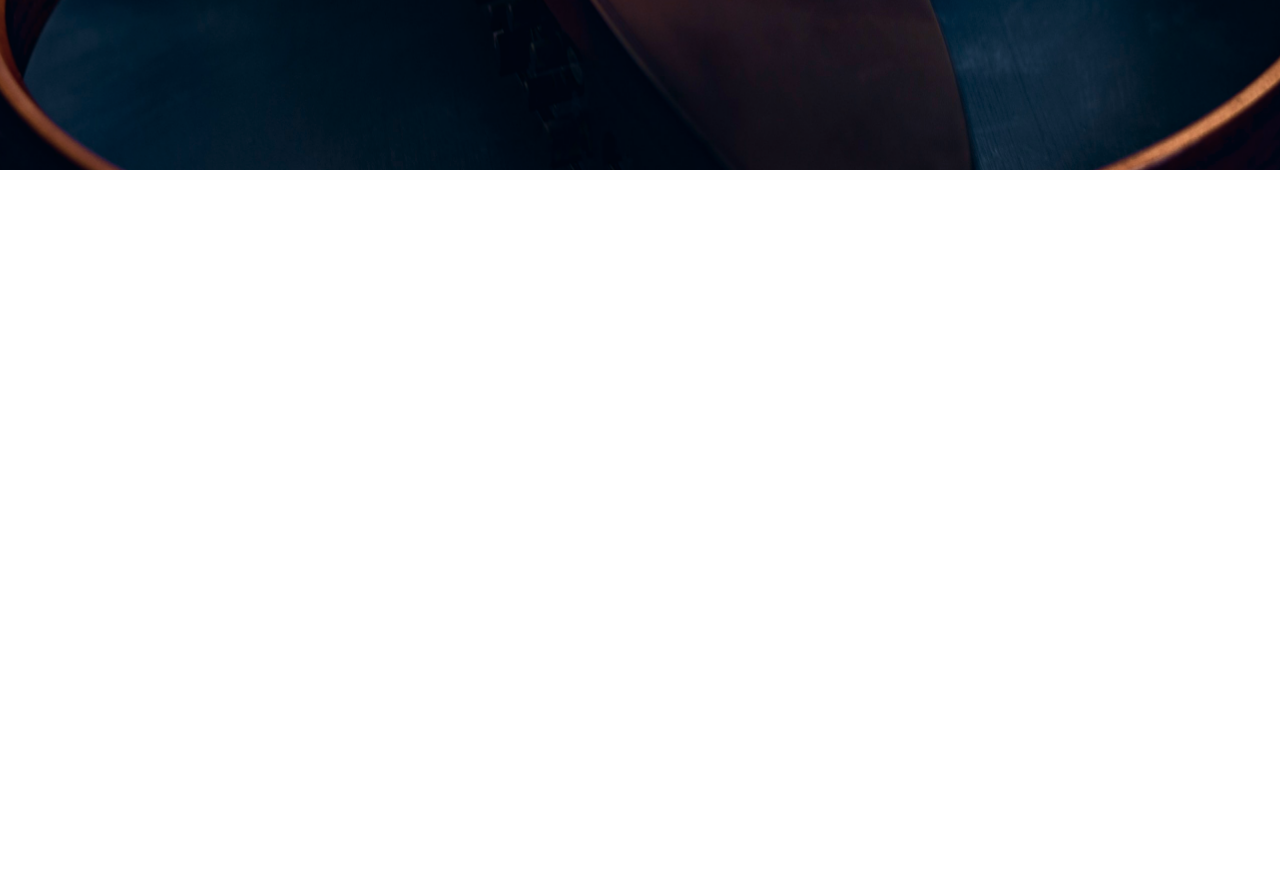
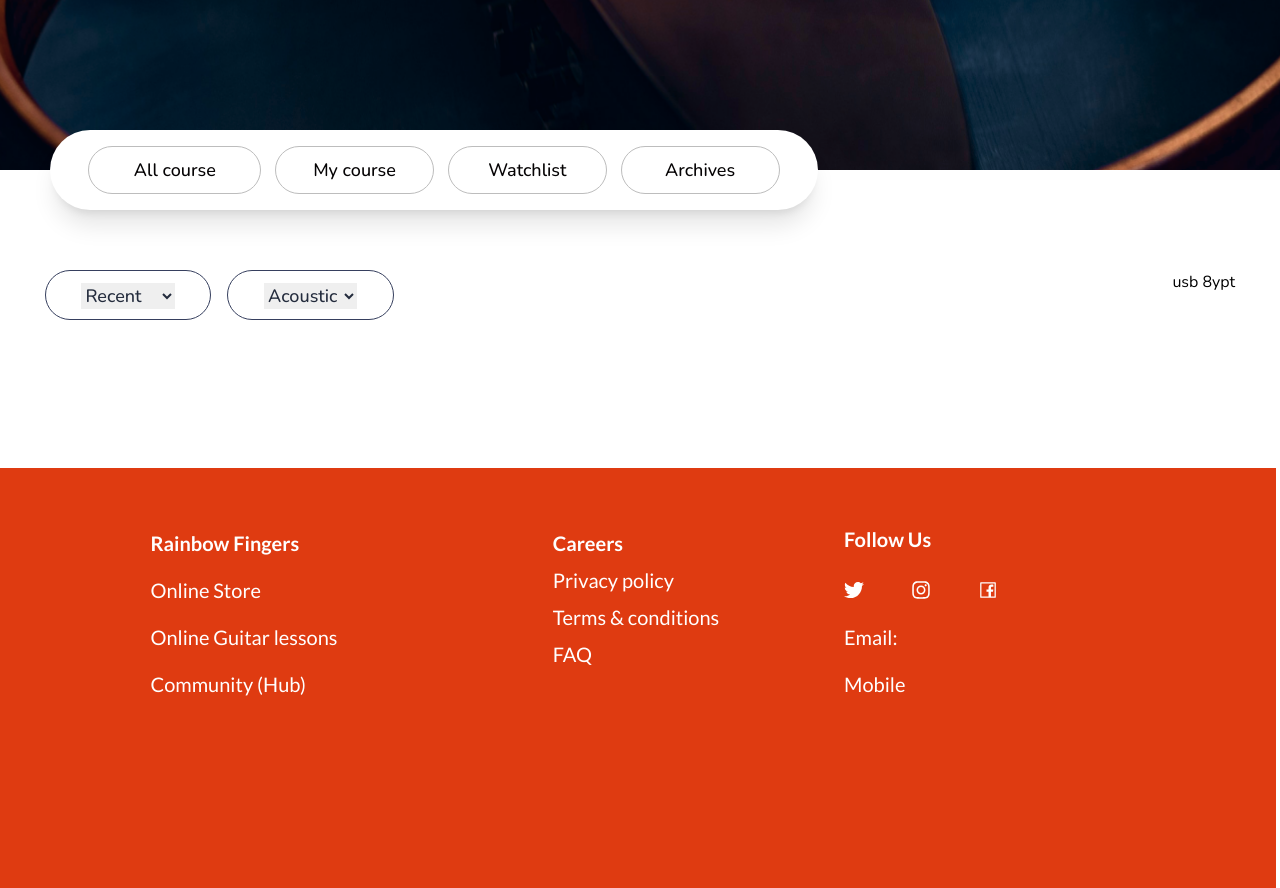
Before and after one commit to SamuelOgbonnaeze/rainbow-fingers, a Next.js app: page /Store in a window 1280 px wide. Shown: the part 400-1288 px from the top of the page. Before the commit the page ends 800 px from the top, so only its background shows below. Built offline with nearby package versions, Linux system fonts and the light colour scheme.

Commit message:
Daily commit

```diff
--- a/components/StorePage/StoreCourses.jsx
+++ b/components/StorePage/StoreCourses.jsx
@@ -0,0 +1,59 @@
+import React from 'react'
+
+
+const StoreCourses = () => {
+    return (
+        <div>
+            {/* course categories */}
+            <div className=' w-full lg:w-[60%] h-[80px] rounded-[100px] flex items-center  lg:ml-[50px] mt-[-40px] bg-white shadow-xl ' >
+                <div className='w-[90%] h-[60%] flex justify-between mx-auto text-center ' >
+                    <button className='w-[25%] h-full rounded-[60px] md:py-3 md:px-6 gap-[10px] border-solid border-[1px] border-[#BDBDBD] hover:bg-[#DF3B11] text-[#050304] hover:text-white  '>
+                        <span className='text-center font-nunito font-medium -tracking-[-2%] text-[12px] md:text-[16px] lg:text-[18px] leading-[12px] md:leading-[16px] lg:leading-[20px]  '>All course</span>
+                    </button>
+                    <button className='w-[23%] h-full rounded-[60px] md:py-3 md:px-6 gap-[10px] border-solid border-[1px] border-[#BDBDBD] hover:bg-[#DF3B11] text-[#050304] hover:text-white  '>
+                        <span className='text-center font-nunito font-medium -tracking-[-2%] text-[12px] md:text-[16px] lg:text-[18px] leading-[12px] md:leading-[16px] lg:leading-[20px]  '>My course</span>
+                    </button>
+                    <button className='w-[23%] h-full rounded-[60px] md:py-3 md:px-6 gap-[10px] border-solid border-[1px] border-[#BDBDBD] hover:bg-[#DF3B11] text-[#050304] hover:text-white  '>
+                        <span className='text-center font-nunito font-medium -tracking-[-2%] text-[12px] md:text-[16px] lg:text-[18px] leading-[12px] md:leading-[16px] lg:leading-[20px]  '>Watchlist</span>
+                    </button>
+                    <button className='w-[23%] h-full rounded-[60px] md:py-3 md:px-6 gap-[10px] border-solid border-[1px] border-[#BDBDBD] hover:bg-[#DF3B11] text-[#050304] hover:text-white  '>
+                        <span className='text-center font-nunito font-medium -tracking-[-2%] text-[12px] md:text-[16px] lg:text-[18px] leading-[12px] md:leading-[16px] lg:leading-[20px]  '>Archives</span>
+                    </button>
+                </div>
+            </div>
+            {/* sorting section */}
+            <div className='w-[93%] flex justify-between mt-[60px] mx-auto text-center'>
+                {/* Left side */}
+                <div className=' w-[35%] flex gap-4 items-center' >
+                    {/* Views */}
+                    <div className='w-[40%] h-[50px] rounded-[60px] border-solid border-[1px] border-[#363F5E] px-6 py-3 gap-[8px] hover:shadow-xl ' >
+                        <div className='w-[80%] mx-auto font-nunito font-medium text-[#242C3D] text-[14px] md:text-[16px] lg:text-[18px] leading-3 md:leading-4 lg:leading-[20px] -tracking-[2%] '>
+                            <select className='w-full' name="cars" id="cars">
+                                <option value="recent">Recent</option>
+                                <option value="mostviewed">Most Viewed</option>
+                            </select>
+                        </div>
+                    </div>
+                    {/* Guitar types */}
+                    <div className='w-[40%] h-[50px] rounded-[60px] border-solid border-[1px] border-[#363F5E] px-6 py-3 gap-[8px] hover:shadow-xl ' >
+                    <div className='w-[80%] mx-auto font-nunito font-medium text-[#242C3D] text-[14px] md:text-[16px] lg:text-[18px] leading-3 md:leading-4 lg:leading-[20px] -tracking-[2%] '>
+                            <select className='w-full' name="guitar" id="guitar">
+                                <option value="acoustic">Acoustic Guitar</option>
+                                <option value="electric">Electric Guitar</option>
+                                <option value="bass">Bass Guitar</option>
+                            </select>
+                        </div>
+                    </div>
+                </div>
+                {/* Left side ends */}
+
+                {/* Right side */}
+                <div>usb 8ypt
+
+                </div>
+            </div>
+        </div>
+    )
+}
+
+export default StoreCourses
--- /dev/null
+++ b/components/StorePage/StoreFooter.jsx
@@ -0,0 +1,52 @@
+import React from 'react'
+import Link from 'next/link'
+import { FaTwitter, FaInstagram } from 'react-icons/fa'
+import { AiOutlineFacebook } from 'react-icons/ai'
+
+const StoreFooter = () => {
+    return (
+        <div className='mt-[700px] md:mt-[1000px] lg:mt-[148px] w-full h-[420px] -ml-[4px] bg-[#DF3B11] text-white'>
+            <div className='grid grid-cols-2 md:grid-cols-3 gap-6  w-full mx-auto justify-between pt-[65px] px-16'>
+                {/* 1st column */}
+                <div className='flex  flex-col  h-[163px]  font-lato font-normal text-[16px] lg:text-[20px] leading-[20.5px] mx-auto'>
+                    <p className='w-full h-[20px] font-semibold'>Rainbow Fingers</p>
+                    <p className='w-full h-[20px] mt-[27px]'>Online Store</p>
+                    <p className='w-full h-[20px] mt-[27px]'>Online Guitar lessons</p>
+                    <p className='w-full h-[20px] mt-[27px]'>Community (Hub)</p>
+                </div>
+                {/* 2nd column */}
+                <div className='flex flex-col  h-[163px] font-lato font-normal text-[16px] lg:text-[20px] leading-[20.5px] mx-auto'>
+                    <p className='w-full h-[20px] font-semibold'>Careers</p>
+                    <p className='w-full h-[20px] mt-[17px]'>Privacy policy</p>
+                    <p className='w-full h-[20px] mt-[17px] '>Terms & conditions</p>
+                    <p className='w-full h-[20px] mt-[17px] '>FAQ</p>
+                </div>
+                {/* 3rd column */}
+                <div className='flex flex-col col-span-1 h-[163px] font-lato font-normal text-[16px] lg:text-[20px] leading-[20.5px] mt-2 md:mt-0 '>
+                    <p className='w-full h-[20px] font-semibold leading-[13.5px]'>Follow Us</p>
+                    <span className='w-[74px] md:w-[154px] mt-[27px] flex justify-between'>
+                        <Link href='/'>
+                            <FaTwitter
+                                size={20}
+                            />
+                        </Link>
+                        <Link href='/'>
+                            <FaInstagram
+                                size={20}
+                            />
+                        </Link>
+                        <Link href='/'>
+                            <AiOutlineFacebook
+                                size={20}
+                            />
+                        </Link>
+                    </span>
+                    <p className='w-full h-[20px] mt-[27px] '>Email:</p>
+                    <p className='w-full h-[20px] mt-[27px] '>Mobile</p>
+                </div>
+            </div>
+        </div>
+    )
+}
+
+export default StoreFooter
--- a/components/StorePage/StoreNav.jsx
+++ b/components/StorePage/StoreNav.jsx
@@ -9,11 +9,11 @@ import Logo from '@/public/images/logo.png'
 import Namechip from '@/public/images/Namechip.png'
 
 const Nav = () => {
-  const [lessonnav, setLessonNav] = useState(false)
+  const [storenav, setStoreNav] = useState(false)
 
 
   const handleNav = () => {
-    setLessonNav(!lessonnav);
+    setStoreNav(!storenav);
   }
 
 
@@ -22,7 +22,7 @@ const Nav = () => {
     <div className='absolute w-full h-[113px] text-white z-10'>
 
 
-      <div className={lessonnav ? ' h-full mx-auto flex items-center justify-between' : ' w-full h-full items-center justify-between flex'}>
+      <div className={storenav ? ' h-full mx-auto flex items-center justify-between' : ' w-full h-full items-center justify-between flex'}>
         {/* nav logo */}
         <div className='ml-2  md:ml-6 lg:ml-[100px]'>
           <Link href='/' className='flex items-center ml-4'>
@@ -35,12 +35,12 @@ const Nav = () => {
         </div>
         {/* Toggle button */}
         <div className='block lg:hidden items-center text-black'>
-          <Link href='/Lessons' >
-            {lessonnav ? <AiOutlineClose onClick={handleNav} size={20} className='z-20 mr-24 hover:text-[#DF3B11]' /> : <AiOutlineMenu onClick={handleNav} size={20} className='mr-16 hover:text-[#DF3B11]' />}
+          <Link href='/Store' >
+            {storenav ? <AiOutlineClose onClick={handleNav} size={20} className='z-20 mr-28 text-white hover:text-gray-200' /> : <AiOutlineMenu onClick={handleNav} size={20} className='mr-16 text-white hover:text-gray-200' />}
           </Link>
         </div>
 
-        <div className={lessonnav ? 'absolute text-black  flex lg:hidden z-10 right-0 top-[0px] h-screen bg-[#FBFBFB]' :
+        <div className={storenav ? 'absolute text-black  flex lg:hidden z-10 right-0 top-[0px] h-screen bg-[#FBFBFB]' :
           'absolute hidden'}>
           <ul className='flex flex-col w-full items-center  justify-center text-center'>
             <li className='font-inter font-normal text-[18px] leading-[32px] p-3 hover:text-[#DF3B11]'><Link href='/'> Home </Link></li>
@@ -65,7 +65,7 @@ const Nav = () => {
 
 
         {/* Desktop Menu */}
-        <div className={lessonnav ? 'hidden ' : 'hidden lg:flex items-center justify-between  w-full'} >
+        <div className={storenav ? 'hidden ' : 'hidden lg:flex items-center justify-between  w-full'} >
           {/* left side */}
           <div className='container'>
 
--- a/pages/Store.jsx
+++ b/pages/Store.jsx
@@ -2,6 +2,8 @@ import React from 'react'
 import Head from 'next/head'
 import StoreNav from '@/components/StorePage/StoreNav.jsx'
 import StoreHero from '@/components/StorePage/StoreHero'
+import StoreCourses from '@/components/StorePage/StoreCourses'
+import StoreFooter from '@/components/StorePage/StoreFooter'
 
 
 
@@ -17,6 +19,8 @@ const Lessons = () => {
             <div className='w-full mx-auto'>
                 <StoreNav />
                 <StoreHero />
+                <StoreCourses />
+                <StoreFooter />
             </div>
         </>
     )
```
